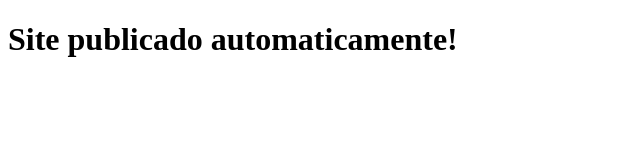
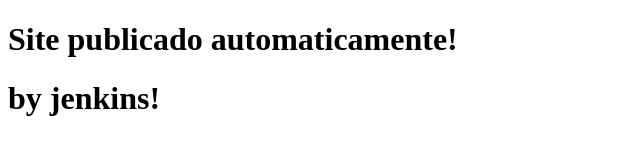
Before and after one commit to hugoEbo/meu-site, a plain HTML site: page index.html in a window 1280 px wide. Shown: the whole page, without its empty margins (0-640 px from the left). Drawn offline with Linux system fonts and the light colour scheme.

Commit message:
new line

```diff
--- a/index.html
+++ b/index.html
@@ -5,5 +5,7 @@
 </head>
 <body>
 <h1>Site publicado automaticamente!</h1>
+
+<h1>by jenkins!</h1>
 </body>
 </html>
```
